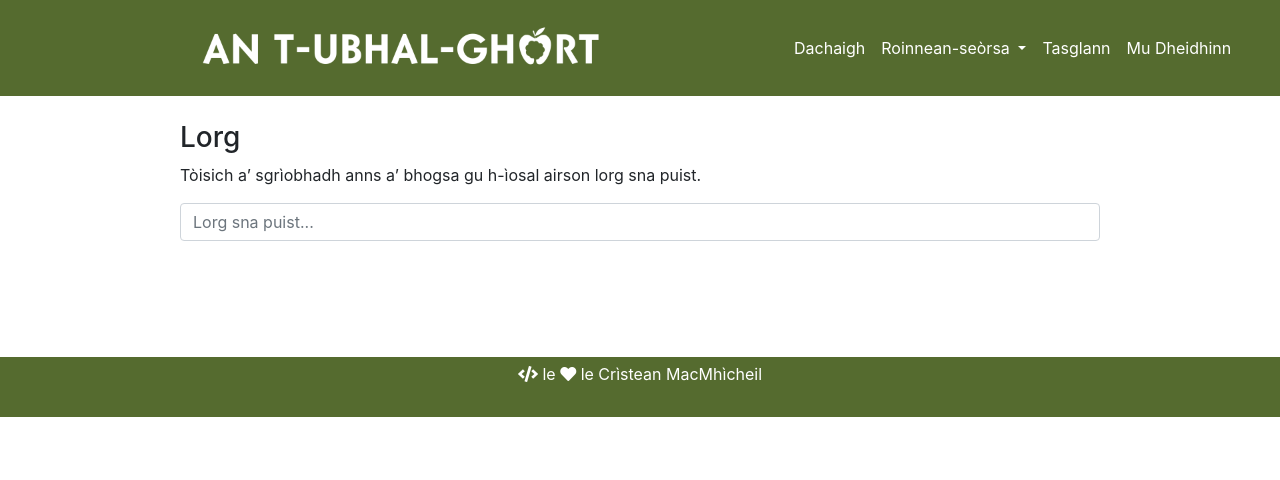
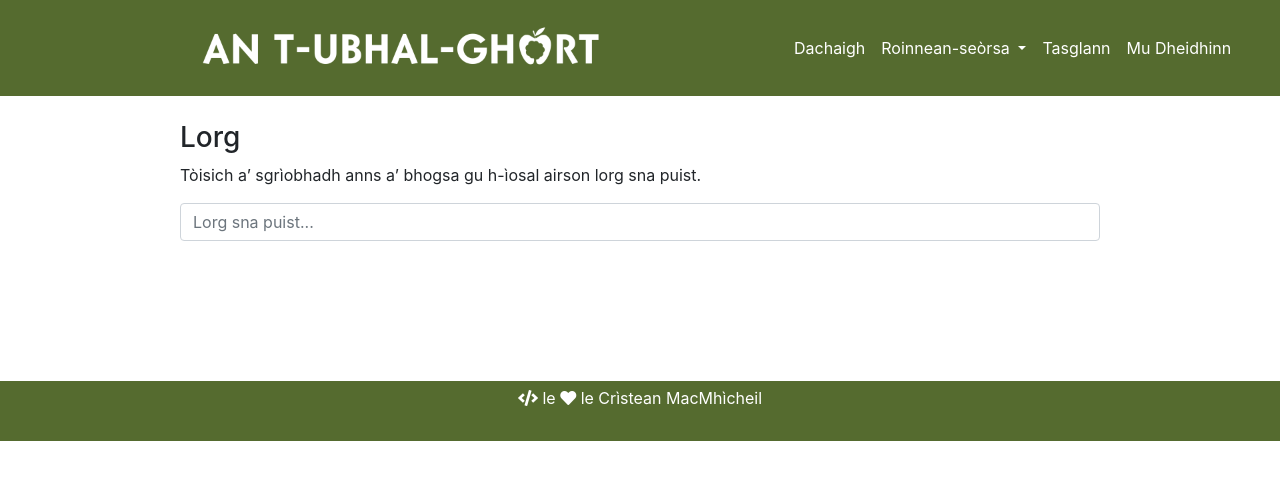
Before and after one commit to MacMhicheil/atug, a Jekyll site: the page built from search.md, in a window 1280 px wide. Shown: the top 480 px of the page. Built offline with Jekyll 4.4.1, drawn with Linux system fonts in a browser that asks for light colours; nearby versions of some CDN libraries.

Commit message:
Update search.md

```diff
--- a/search.md
+++ b/search.md
@@ -8,7 +8,7 @@ Tòisich a' sgrìobhadh anns a' bhogsa gu h-ìosal airson lorg sna puist.
 
 <!-- Html Elements for Search -->
 <div class="form-group" id="search-container">
-<input class="form-control" type="text" id="search-input" placeholder="Lorg sna puist...">
+<input class="form-control" type="text" id="search-input" placeholder="Lorg sna puist..."><br />
 <ul id="results-container"></ul>
 </div>
 
```
